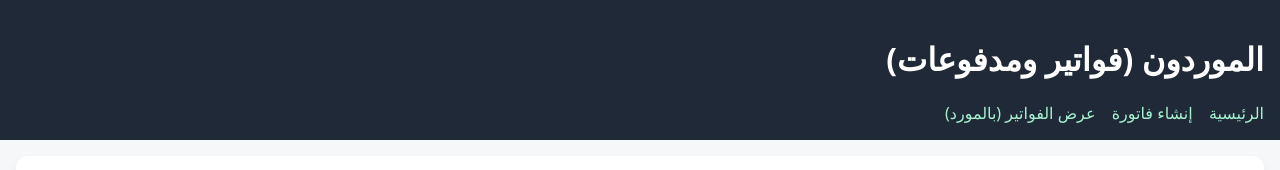
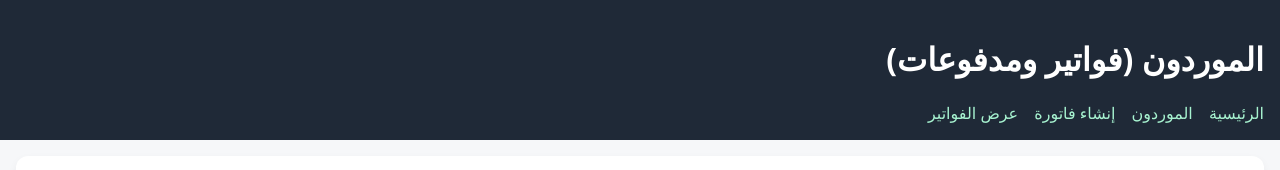
Before and after one commit to ixAbdulaziz/erp-procurement, a website: page web/invoices.html in a window 1280 px wide. Shown: the top 170 px of the page. Drawn offline with Linux system fonts and the light colour scheme.

Commit message:
Update invoices.html

```diff
--- a/web/invoices.html
+++ b/web/invoices.html
@@ -11,8 +11,9 @@
     <h1>الموردون (فواتير ومدفوعات)</h1>
     <nav>
       <a href="/">الرئيسية</a>
+      <a href="/suppliers.html">الموردون</a>
       <a href="/invoice_new.html">إنشاء فاتورة</a>
-      <a href="/invoices.html">عرض الفواتير (بالمورد)</a>
+      <a href="/invoices.html">عرض الفواتير</a>
     </nav>
   </header>
 
```
